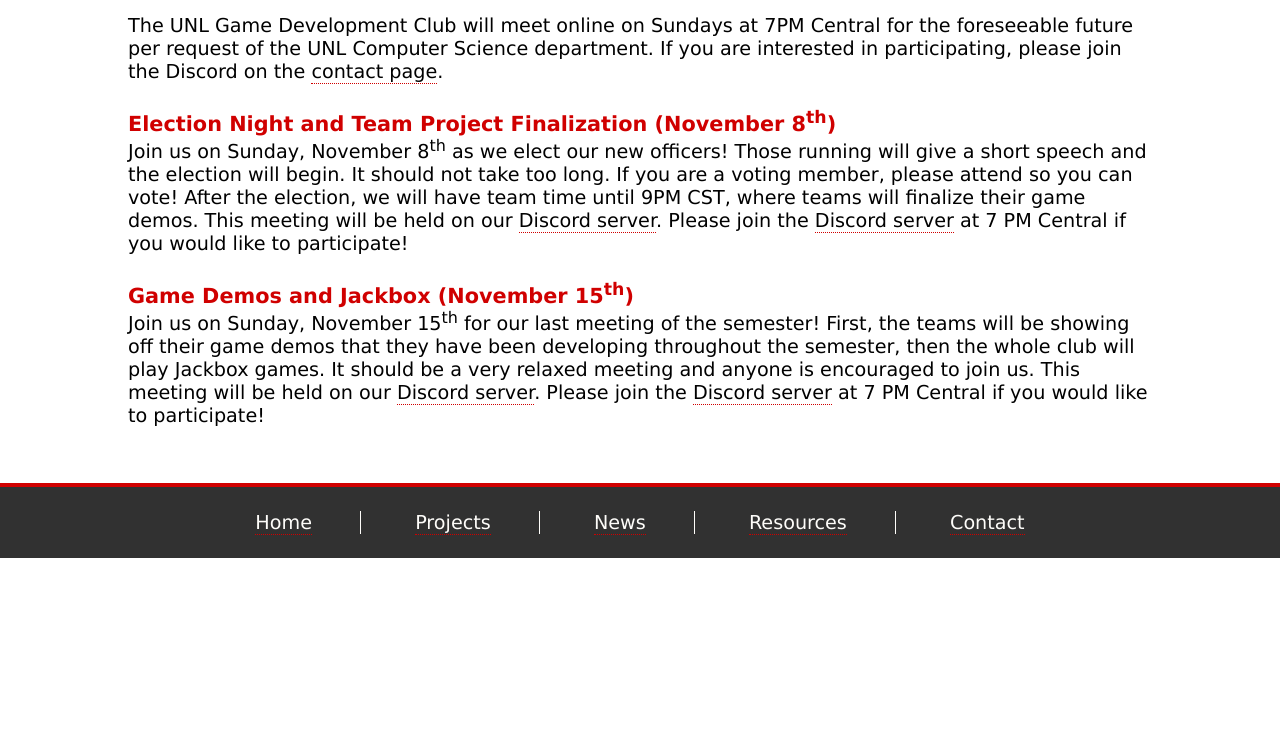
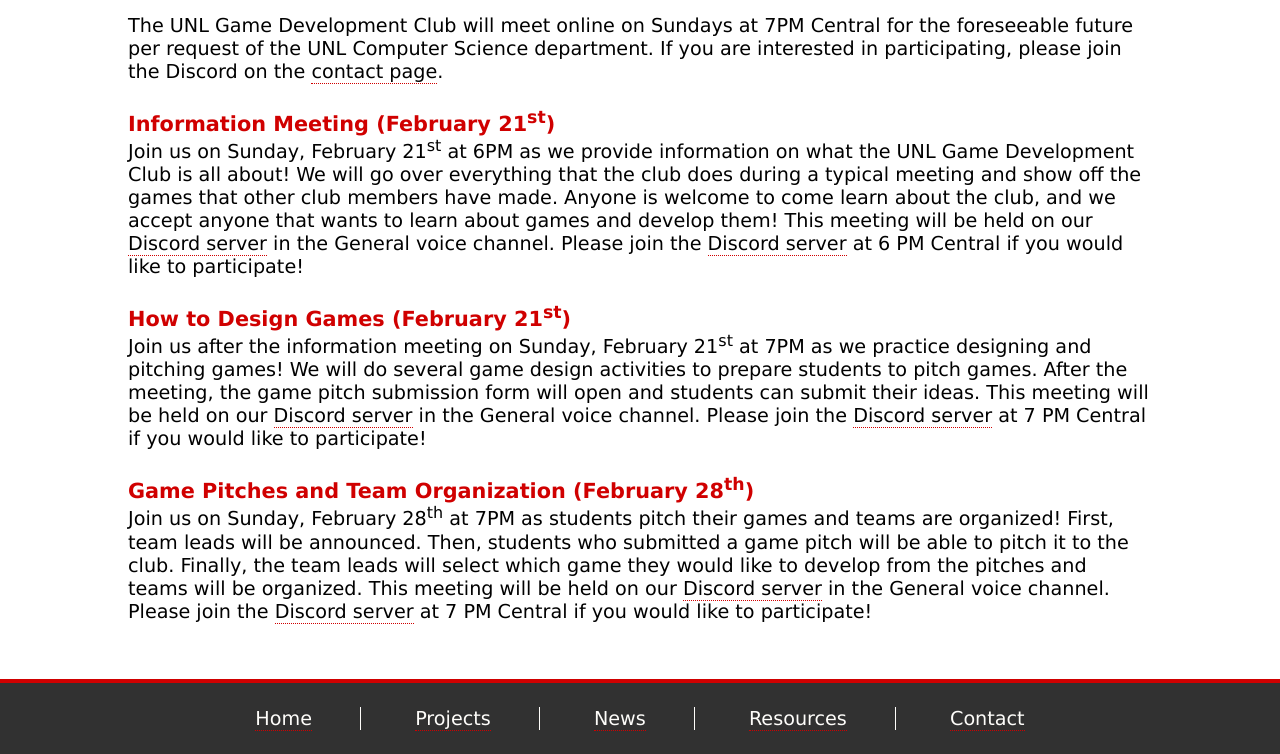
Before and after one commit to UNL-Game-Dev-Club/UNL-Game-Dev-Club.github.io, a plain HTML site: page index.html in a window 1280 px wide. Shown: the part 569-1323 px from the top of the page. Before the commit the page ends 1127 px from the top, so only its background shows below. Drawn offline with Linux system fonts and the light colour scheme.

Commit message:
Updated new events and current officers.

```diff
--- a/index.html
+++ b/index.html
@@ -33,11 +33,14 @@
             <h2 class="center_heading">Upcoming Events</h2>
             <p>The UNL Game Development Club will meet online on Sundays at 7PM Central for the foreseeable future per request of the UNL Computer Science department. If you are interested in participating, please join the Discord on the <a href="https://unl-game-dev-club.github.io/contact.html">contact page</a>.</p>
 
-            <h3>Election Night and Team Project Finalization (November 8<sup>th</sup>)</h3>
-            <p>Join us on Sunday, November 8<sup>th</sup> as we elect our new officers! Those running will give a short speech and the election will begin. It should not take too long. If you are a voting member, please attend so you can vote! After the election, we will have team time until 9PM CST, where teams will finalize their game demos. This meeting will be held on our <a href="https://go.unl.edu/unlgdcdiscord" target="_blank">Discord server</a>. Please join the <a href="https://go.unl.edu/unlgdcdiscord" target="_blank">Discord server</a> at 7 PM Central if you would like to participate!</p>
+            <h3>Information Meeting (February 21<sup>st</sup>)</h3>
+            <p>Join us on Sunday, February 21<sup>st</sup> at 6PM as we provide information on what the UNL Game Development Club is all about! We will go over everything that the club does during a typical meeting and show off the games that other club members have made. Anyone is welcome to come learn about the club, and we accept anyone that wants to learn about games and develop them! This meeting will be held on our <a href="https://go.unl.edu/unlgdcdiscord" target="_blank">Discord server</a> in the General voice channel. Please join the <a href="https://go.unl.edu/unlgdcdiscord" target="_blank">Discord server</a> at 6 PM Central if you would like to participate!</p>
 
-            <h3>Game Demos and Jackbox (November 15<sup>th</sup>)</h3>
-            <p>Join us on Sunday, November 15<sup>th</sup> for our last meeting of the semester! First, the teams will be showing off their game demos that they have been developing throughout the semester, then the whole club will play Jackbox games. It should be a very relaxed meeting and anyone is encouraged to join us. This meeting will be held on our <a href="https://go.unl.edu/unlgdcdiscord" target="_blank">Discord server</a>. Please join the <a href="https://go.unl.edu/unlgdcdiscord" target="_blank">Discord server</a> at 7 PM Central if you would like to participate!</p>
+            <h3>How to Design Games (February 21<sup>st</sup>)</h3>
+            <p>Join us after the information meeting on Sunday, February 21<sup>st</sup> at 7PM as we practice designing and pitching games! We will do several game design activities to prepare students to pitch games. After the meeting, the game pitch submission form will open and students can submit their ideas. This meeting will be held on our <a href="https://go.unl.edu/unlgdcdiscord" target="_blank">Discord server</a> in the General voice channel. Please join the <a href="https://go.unl.edu/unlgdcdiscord" target="_blank">Discord server</a> at 7 PM Central if you would like to participate!</p>
+
+            <h3>Game Pitches and Team Organization (February 28<sup>th</sup>)</h3>
+            <p>Join us on Sunday, February 28<sup>th</sup> at 7PM as students pitch their games and teams are organized! First, team leads will be announced. Then, students who submitted a game pitch will be able to pitch it to the club. Finally, the team leads will select which game they would like to develop from the pitches and teams will be organized. This meeting will be held on our <a href="https://go.unl.edu/unlgdcdiscord" target="_blank">Discord server</a> in the General voice channel. Please join the <a href="https://go.unl.edu/unlgdcdiscord" target="_blank">Discord server</a> at 7 PM Central if you would like to participate!</p>
         </div>
     </div>
     <div class="footer">
```
Also changed, not shown: contact.html (+6 -6 lines).
